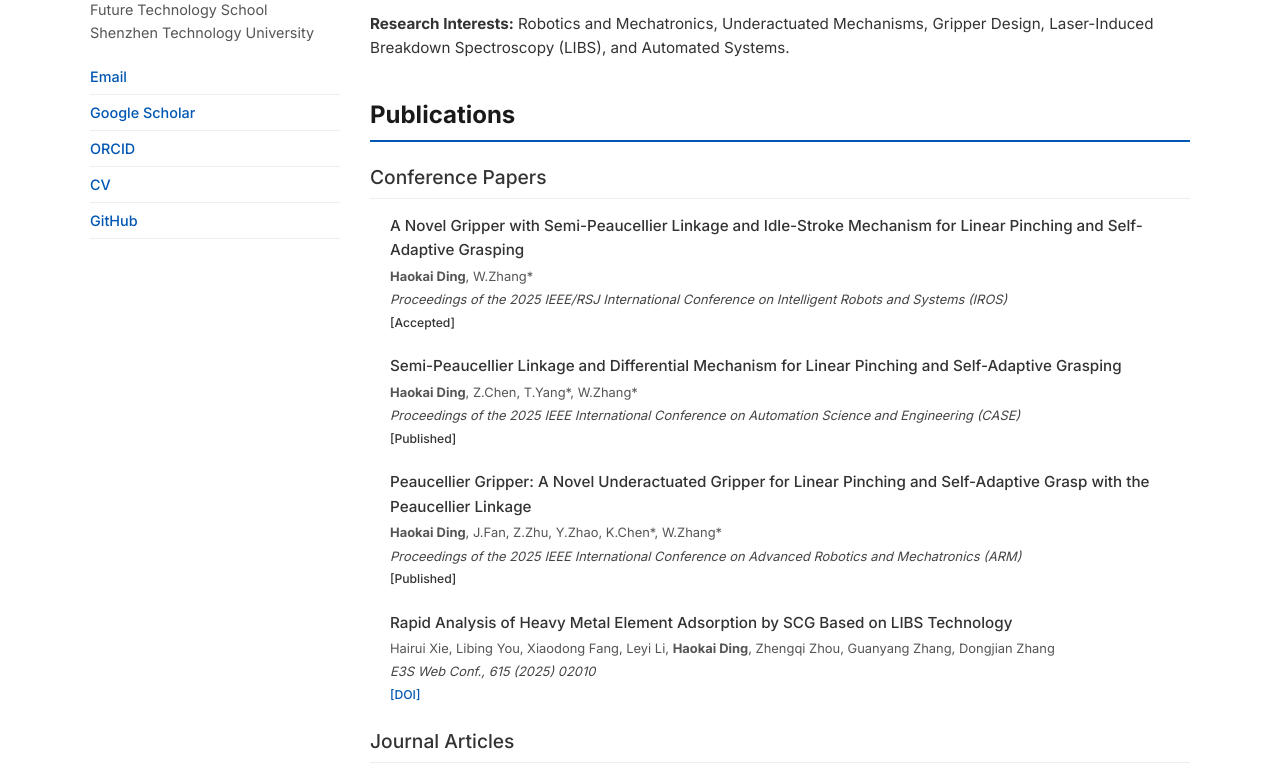
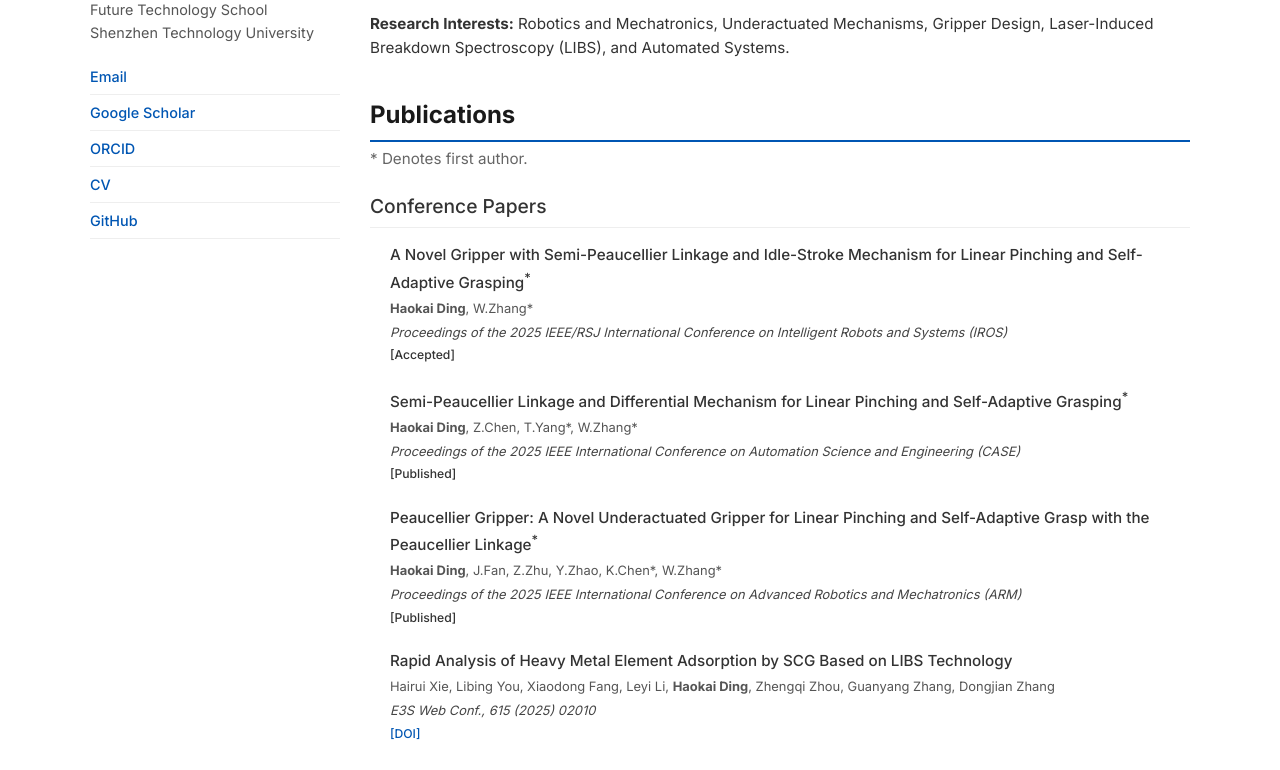
Before and after one commit to hkding0125/hkding0125.github.io, a plain HTML site: page index.html in a window 1280 px wide. Shown: the part 310-1080 px from the top of the page. Drawn offline with Linux system fonts and the light colour scheme.

Commit message:
Update index.html

```diff
--- a/index.html
+++ b/index.html
@@ -98,6 +98,11 @@
         .main-content ul {
             list-style-position: outside;
             padding-left: 20px;
+        }
+        .footnote {
+            font-size: 0.85em;
+            color: #666;
+            margin-top: -10px;
         }
 
         /* --- Publications List --- */
@@ -223,11 +228,12 @@
 
         <section id="publications">
             <h2>Publications</h2>
+            <p class="footnote">* Denotes first author.</p>
 
             <h3>Conference Papers</h3>
             <ul class="publication-list">
                 <li class="publication-item">
-                    <div class="pub-title">A Novel Gripper with Semi-Peaucellier Linkage and Idle-Stroke Mechanism for Linear Pinching and Self-Adaptive Grasping</div>
+                    <div class="pub-title">A Novel Gripper with Semi-Peaucellier Linkage and Idle-Stroke Mechanism for Linear Pinching and Self-Adaptive Grasping<sup>*</sup></div>
                     <div class="pub-authors"><b>Haokai Ding</b>, W.Zhang*</div>
                     <div class="pub-venue">Proceedings of the 2025 IEEE/RSJ International Conference on Intelligent Robots and Systems (IROS)</div>
                     <div class="pub-links">
@@ -235,7 +241,7 @@
                     </div>
                 </li>
                 <li class="publication-item">
-                    <div class="pub-title">Semi-Peaucellier Linkage and Differential Mechanism for Linear Pinching and Self-Adaptive Grasping</div>
+                    <div class="pub-title">Semi-Peaucellier Linkage and Differential Mechanism for Linear Pinching and Self-Adaptive Grasping<sup>*</sup></div>
                     <div class="pub-authors"><b>Haokai Ding</b>, Z.Chen, T.Yang*, W.Zhang*</div>
                     <div class="pub-venue">Proceedings of the 2025 IEEE International Conference on Automation Science and Engineering (CASE)</div>
                     <div class="pub-links">
@@ -243,7 +249,7 @@
                     </div>
                 </li>
                 <li class="publication-item">
-                    <div class="pub-title">Peaucellier Gripper: A Novel Underactuated Gripper for Linear Pinching and Self-Adaptive Grasp with the Peaucellier Linkage</div>
+                    <div class="pub-title">Peaucellier Gripper: A Novel Underactuated Gripper for Linear Pinching and Self-Adaptive Grasp with the Peaucellier Linkage<sup>*</sup></div>
                     <div class="pub-authors"><b>Haokai Ding</b>, J.Fan, Z.Zhu, Y.Zhao, K.Chen*, W.Zhang*</div>
                     <div class="pub-venue">Proceedings of the 2025 IEEE International Conference on Advanced Robotics and Mechatronics (ARM)</div>
                     <div class="pub-links">
```
